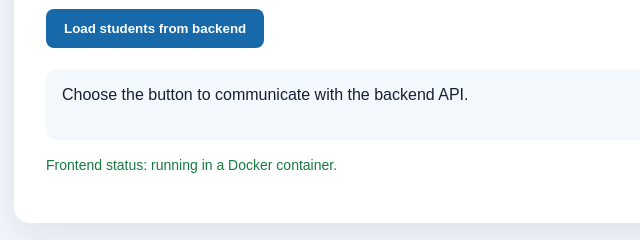
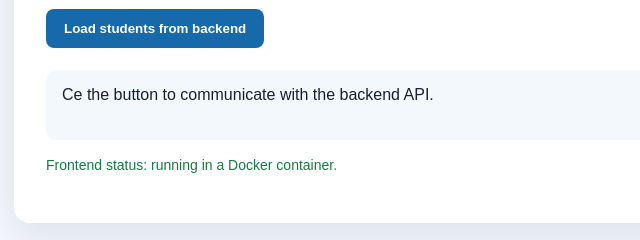
Before and after one commit to Khadidja-Niyodusenga/Docker_project, a plain HTML site: page frontend/index.html in a window 1280 px wide. Shown: the part 363-603 px from the top of the page, 246-886 px from the left. Drawn offline with Linux system fonts and the light colour scheme.

Commit message:
modified on index

```diff
--- a/frontend/index.html
+++ b/frontend/index.html
@@ -38,7 +38,7 @@
        Select the button to request student records from the Python Flask backend.</p>
     <button id="loadStudents">Load students from backend</button>
     <div id="result" aria-live="polite">
-      Choose the button to communicate with the backend API.
+      Ce the button to communicate with the backend API.
     </div>
     <p class="status">Frontend status: running in a Docker container.</p>
   </main>
```
